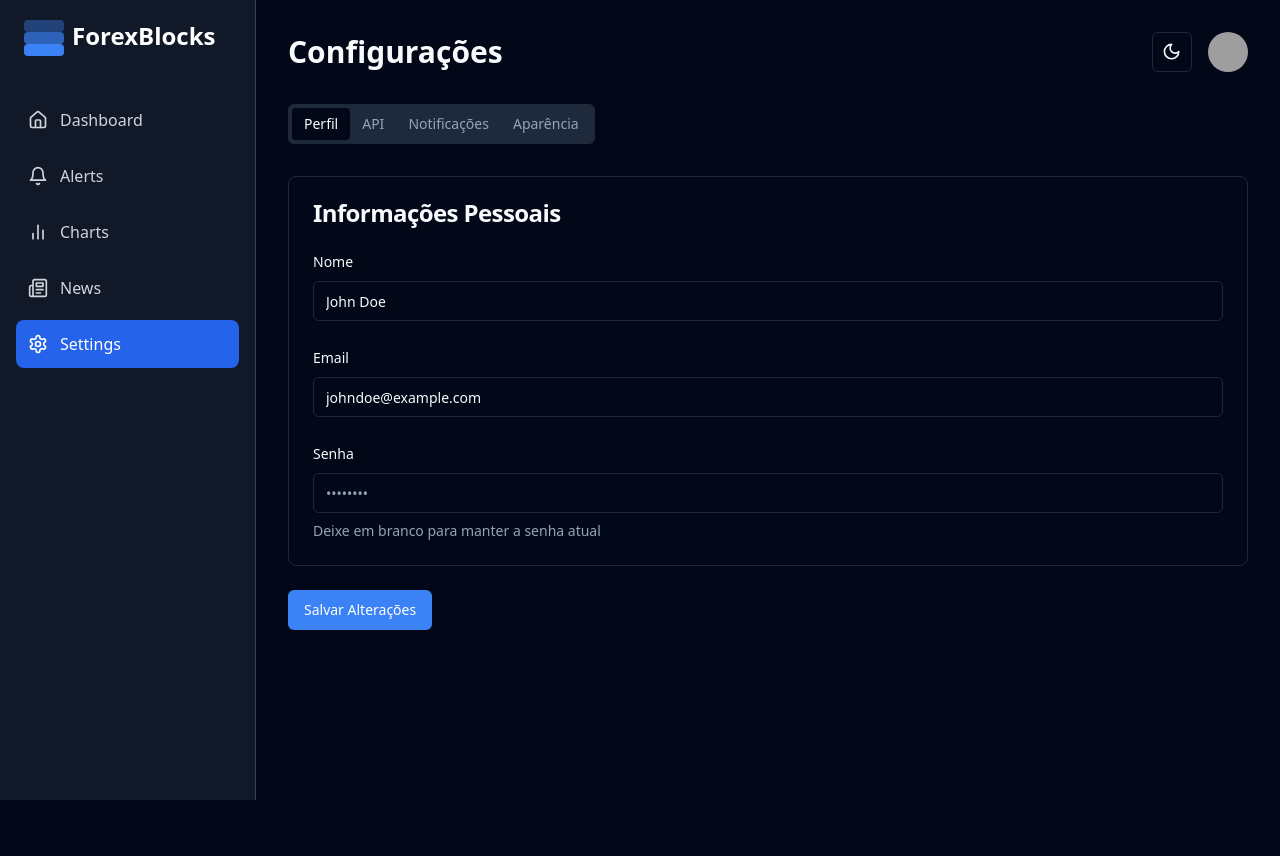
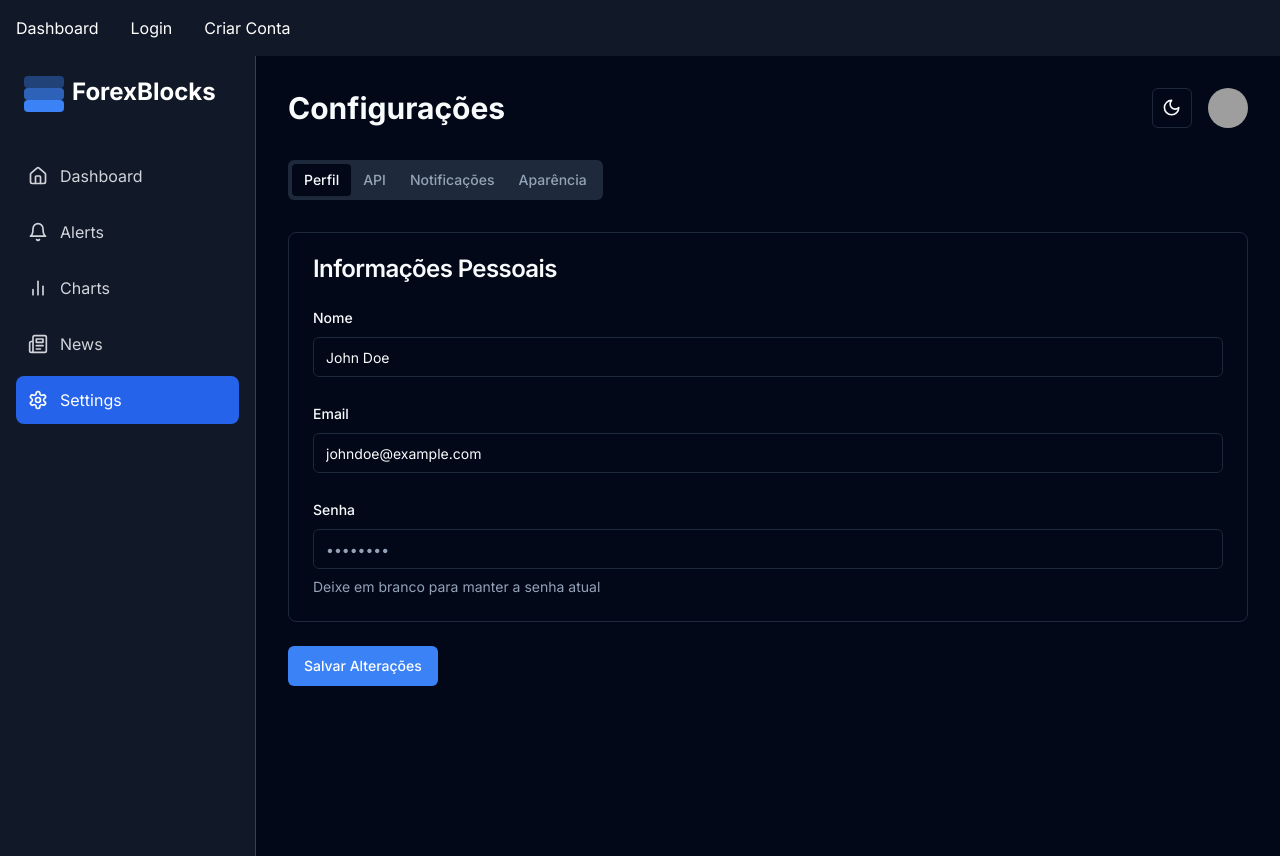
Before and after one commit to TulioBuarque/meusite-nextjs, a Next.js app: page /settings in a window 1280 px wide. Before the commit the page ends 800 px from the top, so only its background shows below. Built offline with nearby package versions, Linux system fonts and the light colour scheme; grey boxes are pictures that could not be loaded.

Commit message:
Update layout.tsx

```diff
--- a/src/app/layout.tsx
+++ b/src/app/layout.tsx
@@ -1,39 +1,24 @@
-import type { Metadata } from 'next'
-import { Geist, Geist_Mono } from 'next/font/google'
 import './globals.css'
-import { ThemeProvider } from '@/components/theme-provider'
+import Link from 'next/link'
+import { Inter } from 'next/font/google'
 
-const geistSans = Geist({
-  variable: '--font-geist-sans',
-  subsets: ['latin']
-})
+const inter = Inter({ subsets: ['latin'] })
 
-const geistMono = Geist_Mono({
-  variable: '--font-geist-mono',
-  subsets: ['latin']
-})
-
-export const metadata: Metadata = {
-  title: 'ForexBlocks - Dashboard de Análise Forex',
-  description: 'Dashboard SaaS para análise de mercado Forex com blocos de tempo e indicadores avançados'
+export const metadata = {
+  title: 'ForexBlocks',
+  description: 'Dashboard de Análise Técnica para Forex Traders',
 }
 
-export default function RootLayout({
-  children
-}: Readonly<{
-  children: React.ReactNode
-}>) {
+export default function RootLayout({ children }: { children: React.ReactNode }) {
   return (
-    <html lang="pt-BR" suppressHydrationWarning>
-      <body className={`${geistSans.variable} ${geistMono.variable} antialiased`}>
-        <ThemeProvider
-          attribute="class"
-          defaultTheme="dark"
-          enableSystem
-          disableTransitionOnChange
-        >
-          {children}
-        </ThemeProvider>
+    <html lang="pt-BR">
+      <body className={inter.className}>
+        <nav style={{ padding: '1rem', background: '#111827', color: 'white', display: 'flex', gap: '2rem' }}>
+          <Link href="/dashboard">Dashboard</Link>
+          <Link href="/login">Login</Link>
+          <Link href="/signup">Criar Conta</Link>
+        </nav>
+        {children}
       </body>
     </html>
   )
```
